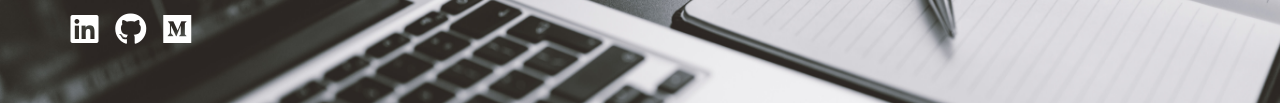
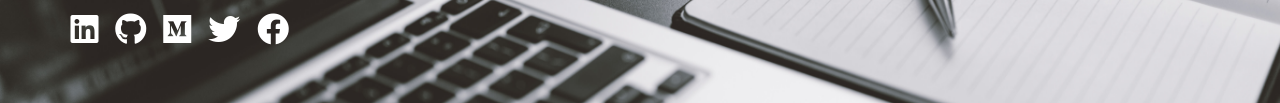
Before and after one commit to KabohaJeanMark/my-portfolio, a website: page index.html in a window 1280 px wide. Shown: the part 413-516 px from the top of the page. Drawn offline with Linux system fonts and the light colour scheme.

Commit message:
add links for facebook and twitter

```diff
--- a/index.html
+++ b/index.html
@@ -56,6 +56,12 @@
             <a href="https://medium.com/@kabohajeanmark">
                 <i class="fab fa-medium fa-2x"></i>
             </a>
+            <a href="https://twitter.com/jean_quintus">
+                <i class="fab fa-twitter fa-2x"></i>
+            </a>
+            <a href="https://www.facebook.com/jeanmark.kaboha/">
+                <i class="fab fa-facebook fa-2x"></i>
+            </a>
         </div>
     </main>
 
```
